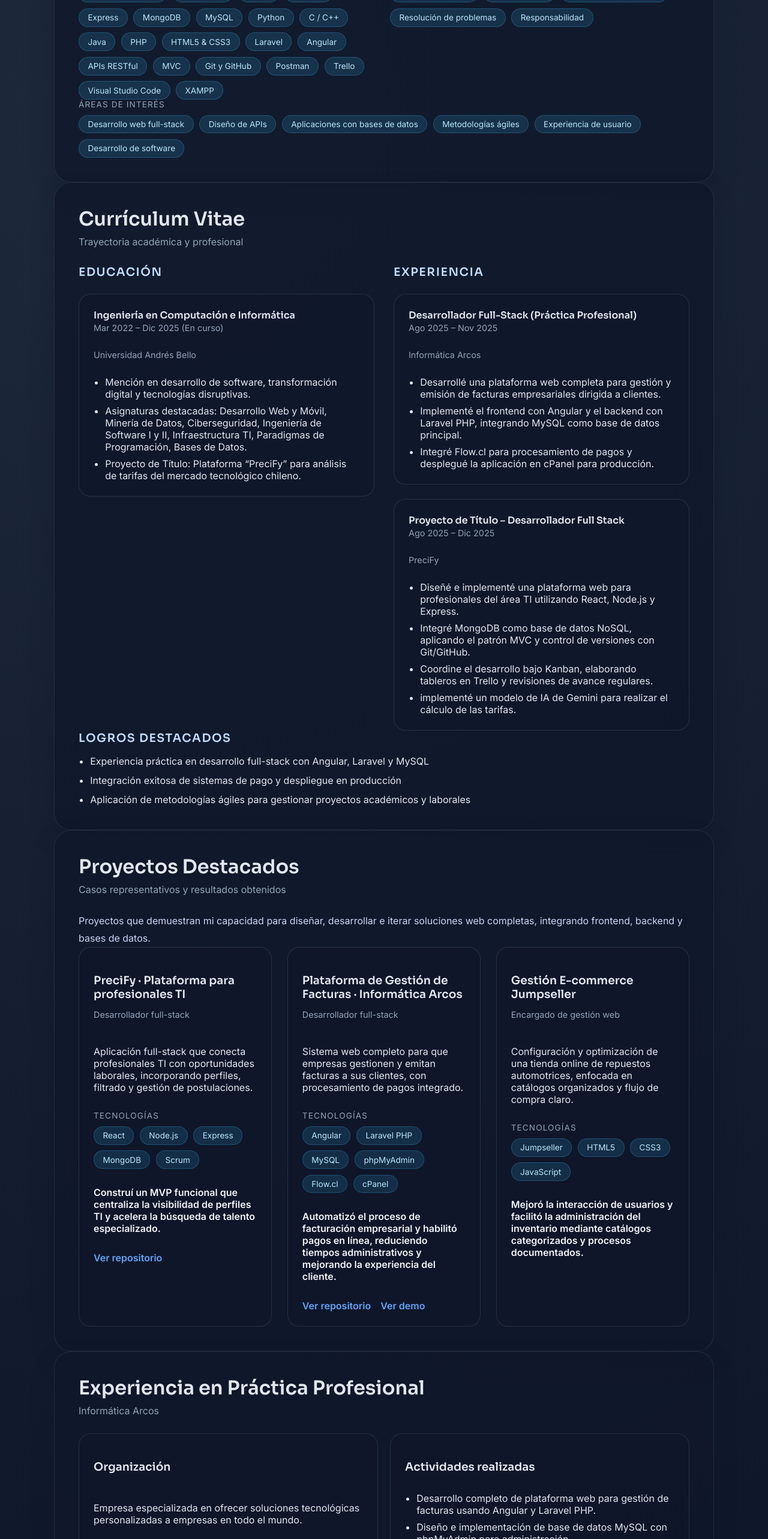
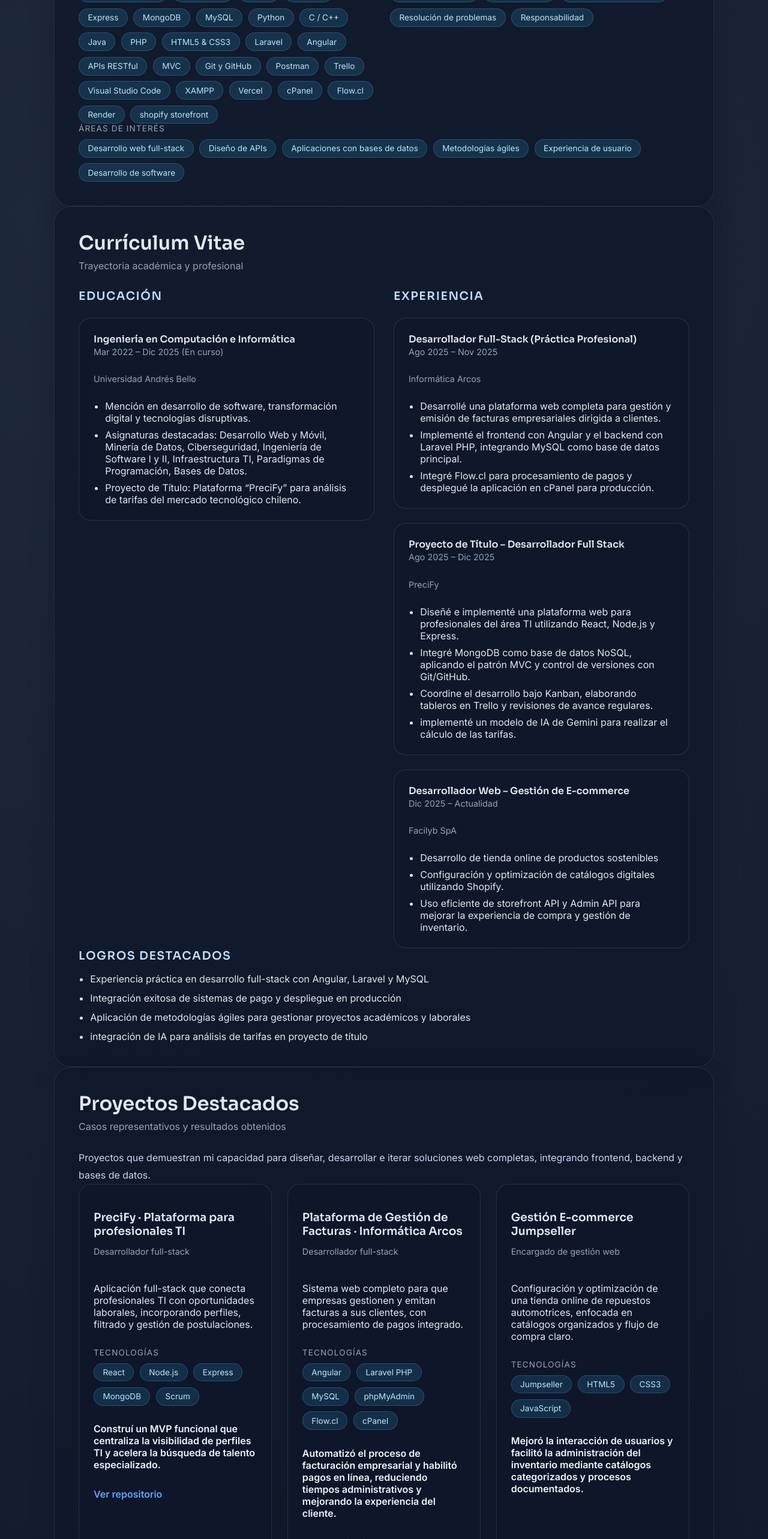
Before and after one commit to Nelsutro/Portafolio, a React (Create React App) app in the folder portfolio/: page / in a window 1280 px wide. Shown: the part 1000-3566 px from the top of the page at 60% size. Built offline with nearby package versions, Linux system fonts and the light colour scheme.

Commit message:
feat: Actualizar CV y perfil profesional con nueva información y proyectos

```diff
--- a/portfolio/src/App.js
+++ b/portfolio/src/App.js
@@ -143,7 +143,7 @@ function App() {
                     )}
                     {project.links.demo && (
                       <a href={project.links.demo} target="_blank" rel="noreferrer">
-                        Ver demo
+                        Ver web
                       </a>
                     )}
                   </div>
--- a/portfolio/src/data/profile.js
+++ b/portfolio/src/data/profile.js
@@ -42,7 +42,12 @@ const profile = {
       'Postman',
       'Trello',
       'Visual Studio Code',
-      'XAMPP'
+      'XAMPP',
+      'Vercel',
+      'cPanel',
+      'Flow.cl',
+      'Render',
+      'shopify storefront',
     ],
     softSkills: [
       'Trabajo en equipo',
@@ -94,12 +99,23 @@ const profile = {
           'Coordine el desarrollo bajo Kanban, elaborando tableros en Trello y revisiones de avance regulares.',
           'implementé un modelo de IA de Gemini para realizar el cálculo de las tarifas.'
         ]
+      },
+      {
+        role: 'Desarrollador Web – Gestión de E-commerce',
+        company: 'Facilyb SpA',
+        period: 'Dic 2025 – Actualidad',
+        details: [
+          'Desarrollo de tienda online de productos sostenibles',
+          'Configuración y optimización de catálogos digitales utilizando Shopify.',
+          'Uso eficiente de storefront API y Admin API para mejorar la experiencia de compra y gestión de inventario.'
+        ]
       }
     ],
     highlights: [
       'Experiencia práctica en desarrollo full-stack con Angular, Laravel y MySQL',
       'Integración exitosa de sistemas de pago y despliegue en producción',
-      'Aplicación de metodologías ágiles para gestionar proyectos académicos y laborales'
+      'Aplicación de metodologías ágiles para gestionar proyectos académicos y laborales',
+      'integración de IA para análisis de tarifas en proyecto de título'
     ]
   },
   projects: {
@@ -143,6 +159,19 @@ const profile = {
         links: {
           repo: '',
           demo: ''
+        }
+      },
+      {
+        name: 'Tienda Online de Productos Sostenibles',
+        description:
+          'Desarrollo de una tienda online utilizando Shopify, con enfoque en productos sostenibles y experiencia de compra optimizada.',
+        technologies: ['Shopify', 'next.js', 'storefront API', 'Admin API', 'express', 'vercel', 'render'],
+        role: 'Desarrollador Web – Gestión de E-commerce',
+        impact:
+          'Contribuí al diseño y desarrollo de una tienda online con enfoque en productos sostenibles, mejorando la experiencia de compra y gestión de inventario.',
+        links: {
+          repo: '',
+          demo: 'facilyb.vercel.app'
         }
       }
     ]
```
Also changed, not shown: 1 other file (tests, documents, lock files or other folders).
